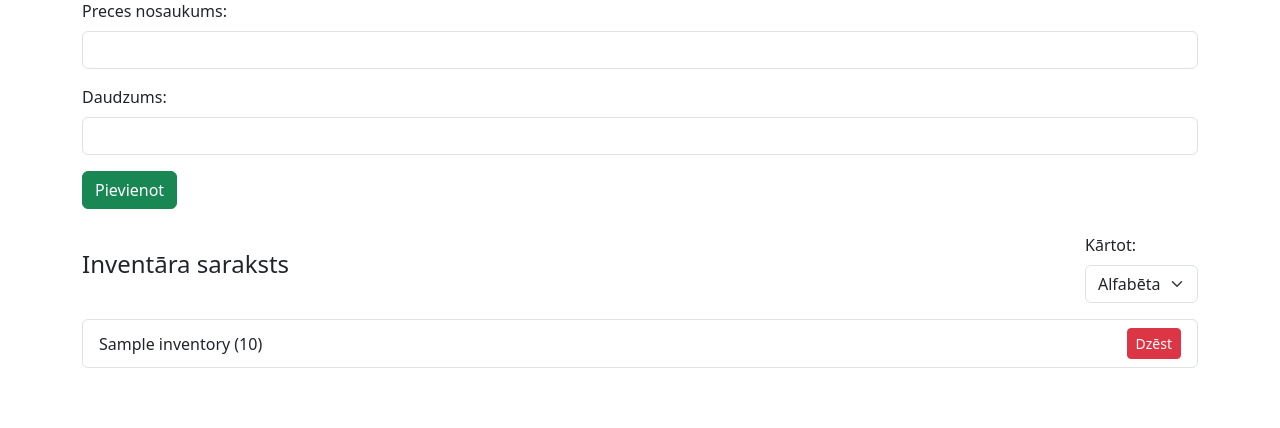
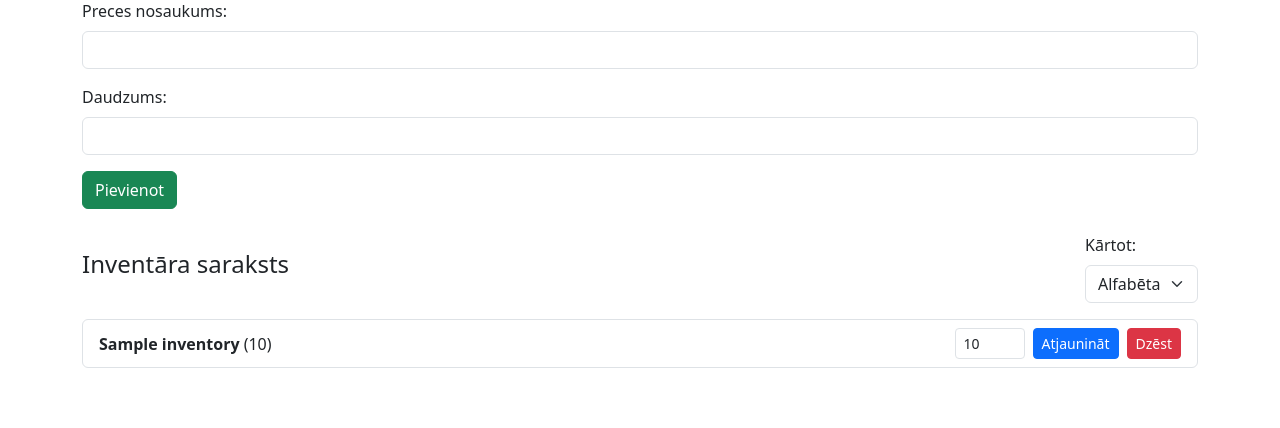
Before and after one commit to Snuly/simpleinventoryapp, a Flask app: page /dashboard in a window 1280 px wide. Shown: the part 81-509 px from the top of the page. Run offline with Flask 3, Linux system fonts and the light colour scheme; a user stored in the database is signed in; data comes from the database, SQL or seed files in the repository; both versions use the stored data as it was after the commit; tables that the repository leaves empty hold one stand-in row (values such as "Sample post"); some libraries are stand-ins or nearby versions.

Commit message:
fixed issue with sessions and added the ability to change item quanitity in the list

```diff
--- a/app.py
+++ b/app.py
@@ -216,13 +216,35 @@ def autocomplete():
 
     return jsonify(results)
 
+# Item quantity updater
+@app.route('/update_quantity', methods=['POST'])
+def update_quantity():
+    if 'user_id' not in session:
+        flash("Lūdzu, piesakieties, lai veiktu izmaiņas.", "warning")
+        return redirect(url_for('login'))
+
+    item_id = request.form.get('item_id')
+    new_quantity = request.form.get('quantity')
+
+    if not item_id or not new_quantity.isdigit():
+        flash("Nederīga ievade!", "danger")
+        return redirect(url_for('dashboard'))
+
+    conn = get_db_connection()
+    cursor = conn.cursor()
+    cursor.execute("UPDATE inventory SET quantity = ? WHERE id = ?", (int(new_quantity), item_id))
+    conn.commit()
+    conn.close()
+
+    flash("Daudzums atjaunināts!", "success")
+    return redirect(url_for('dashboard'))
+
 # Session handler
 @app.before_request
 def check_session_timeout():
     session.modified = True  # Updates session timer on user activity
     if 'user_id' not in session:
         if request.endpoint not in ['login', 'static']:
-            flash("Your session has expired. Please log in again.", "warning")
             return redirect(url_for('login'))
 
 
--- a/templates/dashboard.html
+++ b/templates/dashboard.html
@@ -57,11 +57,22 @@
     <ul class="list-group">
         {% for item in items %}
             <li class="list-group-item d-flex justify-content-between align-items-center">
-                {{ item.name }} ({{ item.quantity }})
-                <a href="{{ url_for('delete_item', item_id=item.id) }}" class="btn btn-danger btn-sm">Dzēst</a>
+                <div>
+                    <strong>{{ item.name }}</strong> ({{ item.quantity }})
+                </div>
+                <div class="d-flex">
+                    <form method="POST" action="{{ url_for('update_quantity') }}" class="d-flex align-items-center">
+                        <input type="hidden" name="csrf_token" value="{{ csrf_token() }}">
+                        <input type="hidden" name="item_id" value="{{ item.id }}">
+                        <input type="number" name="quantity" class="form-control form-control-sm me-2" value="{{ item.quantity }}" required style="width: 70px;">
+                        <button type="submit" class="btn btn-primary btn-sm">Atjaunināt</button>
+                    </form>
+                    <a href="{{ url_for('delete_item', item_id=item.id) }}" class="btn btn-danger btn-sm ms-2">Dzēst</a>
+                </div>
             </li>
         {% endfor %}
     </ul>
+
 
     <script>
         $(document).ready(function() {
```
Also changed, not shown: database.db, 1 other file.
